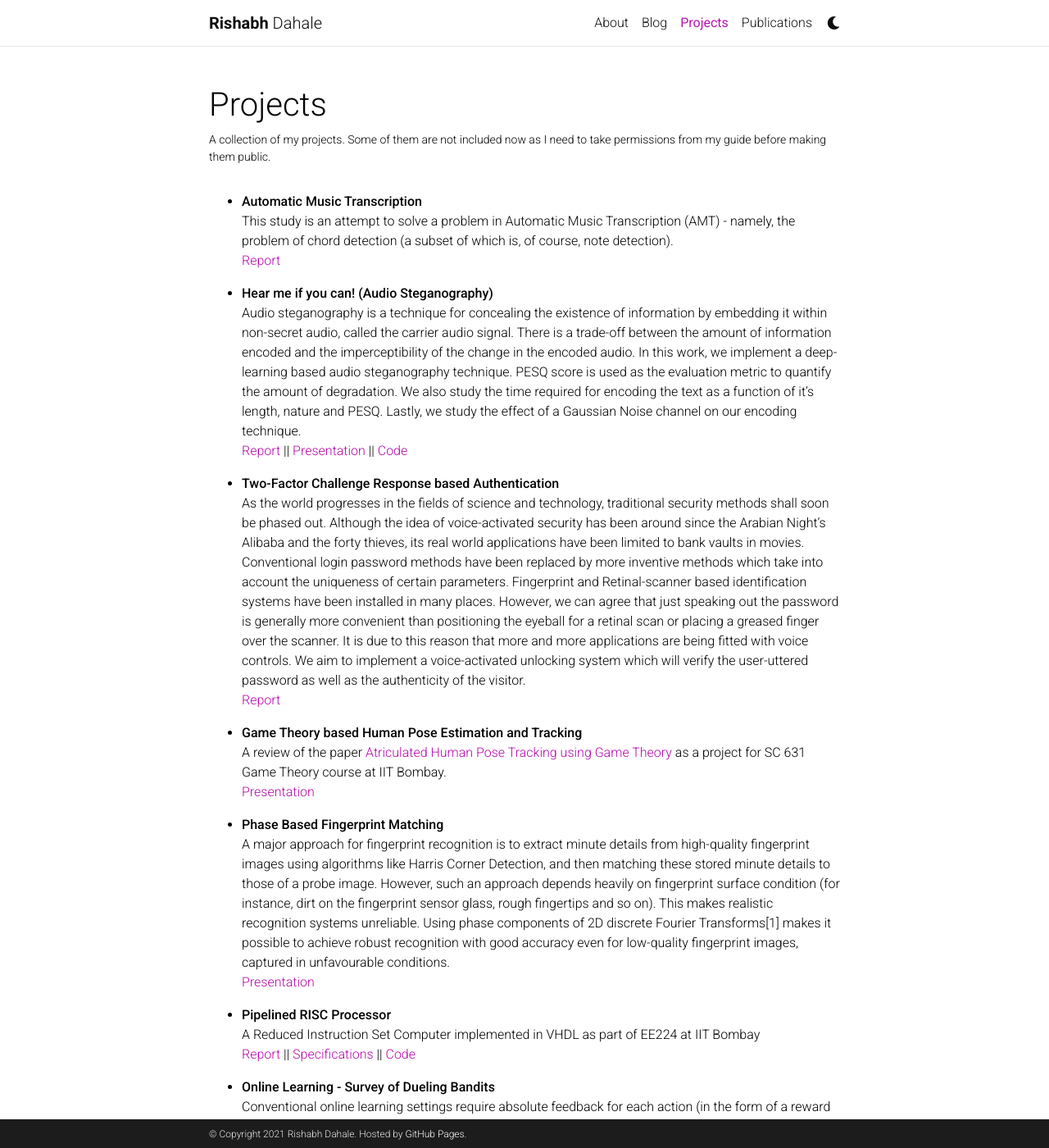
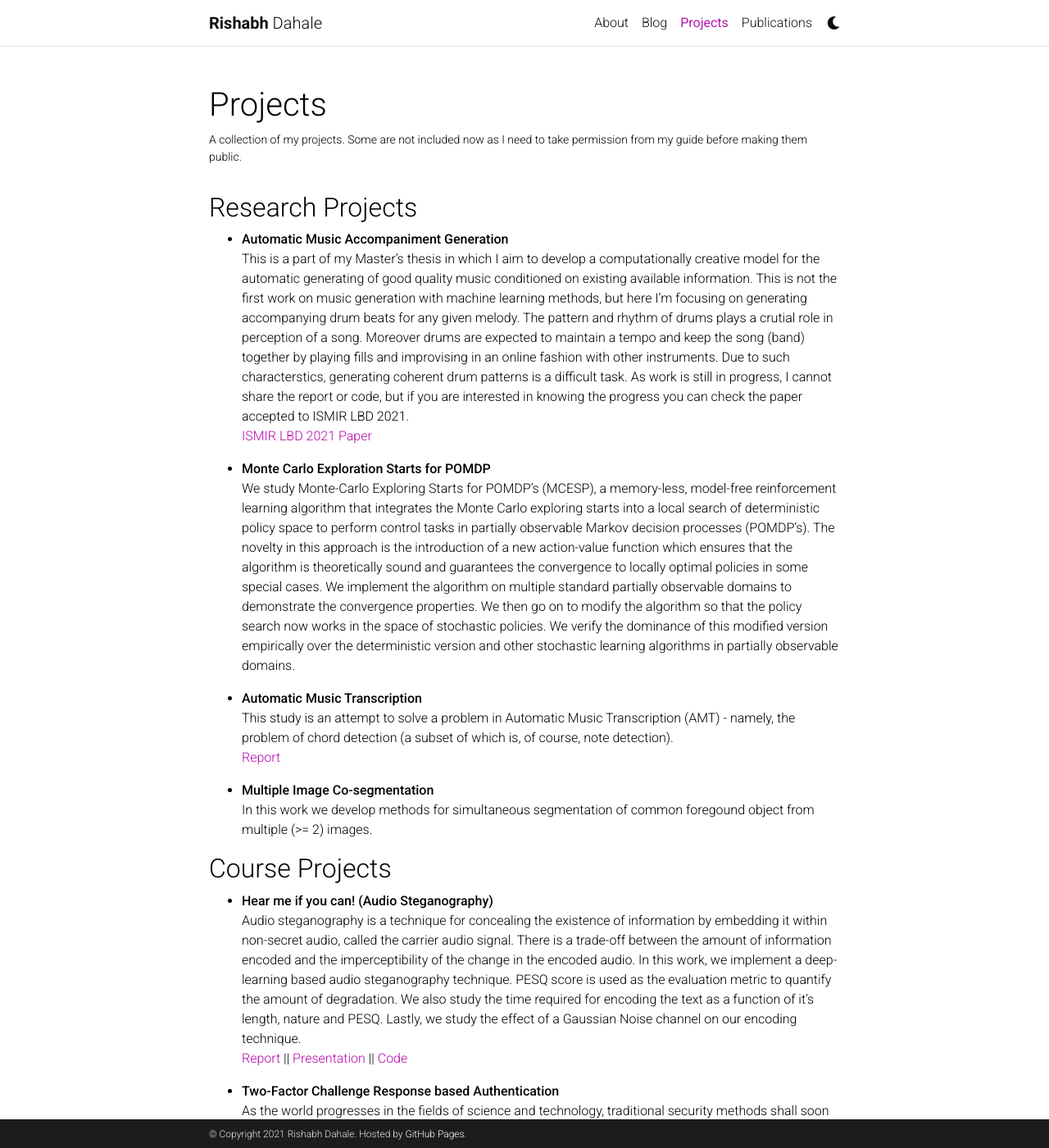
Before and after one commit to RishabhDahale/rishabhdahale1.github.io, a Jekyll site: the page built from _pages/teaching.md, in a window 1280 px wide and 1400 px high. Shown: the whole window at 82% size. Built offline with Jekyll 4.4.1, drawn with Linux system fonts in a browser that asks for light colours; nearby versions of some CDN libraries; comment, search, counter and statistics services are not loaded; a style sheet for code colours, icons or effects is not loaded.

Commit message:
Minor changes

```diff
--- a/_config.yml
+++ b/_config.yml
@@ -235,7 +235,7 @@ jekyll-diagrams:
 # Optional Features
 # -----------------------------------------------------------------------------
 
-enable_google_analytics:    false  # enables google analytics
+enable_google_analytics:    true  # enables google analytics
 enable_panelbear_analytics: false  # enables panelbear analytics
 enable_mansory:             true   # enables automatic project cards arangement
 enable_math:                true   # enables math typesetting (uses MathJax)
--- a/_pages/teaching.md
+++ b/_pages/teaching.md
@@ -2,18 +2,35 @@
 layout: page
 permalink: /projects/
 title: Projects
-description: A collection of my projects. Some of them are not included now as I need to take permissions from my guide before making them public.
+description: A collection of my projects. Some are not included now as I need to take permission from my guide before making them public.
 nav: true
 ---
 
-* <strong>Automatic Music Transcription</strong> <br> This study is an attempt to solve a problem in Automatic Music Transcription (AMT) - namely,
-the problem of chord detection (a subset of which is, of course, note detection). <br>
+<h2> Research Projects </h2>
+
+* <strong>Automatic Music Accompaniment Generation</strong><br>
+This is a part of my Master's thesis in which I aim to develop a computationally creative model for the automatic generating of good quality music conditioned on existing available information. This is not the first work on music generation with machine learning methods, but here I'm focusing on generating accompanying drum beats for any given melody. The pattern and rhythm of drums plays a crutial role in perception of a song. Moreover drums are expected to maintain a tempo and keep the song (band) together by playing fills and improvising in an online fashion with other instruments. Due to such characterstics, generating coherent drum patterns is a difficult task. As work is still in progress, I cannot share the report or code, but if you are interested in knowing the progress you can check the paper accepted to ISMIR LBD 2021.<br>
+[ISMIR LBD 2021 Paper](https://archives.ismir.net/ismir2021/latebreaking/000015.pdf)
+
+* <strong>Monte Carlo Exploration Starts for POMDP</strong><br>
+We study Monte-Carlo Exploring Starts for POMDP’s (MCESP), a memory-less, model-free reinforcement learning algorithm that integrates the Monte Carlo exploring starts into a local search of deterministic policy space to perform control tasks in partially observable Markov decision processes (POMDP’s). The novelty in this approach is the introduction of a new action-value function which ensures that the algorithm is theoretically sound and guarantees the convergence to locally optimal policies in some special cases. We implement the algorithm on multiple standard partially observable domains to demonstrate the convergence properties. We then go on to modify the algorithm so that the policy search now works in the space of stochastic policies. We verify the dominance of this modified version empirically over the deterministic version and other stochastic learning algorithms in partially observable domains.
+
+* <strong>Automatic Music Transcription</strong> <br>
+This study is an attempt to solve a problem in Automatic Music Transcription (AMT) - namely, the problem of chord detection (a subset of which is, of course, note detection). <br>
 [Report](/assets/pdf/AMT_Manual.pdf)
+
+
+* <strong>Multiple Image Co-segmentation</strong><br>
+In this work we develop methods for simultaneous segmentation of common foregound object from multiple (>= 2) images.
+
+
+<h2> Course Projects </h2>
 
 * <strong>Hear me if you can! (Audio Steganography)</strong><br>
 Audio steganography is a technique for concealing the existence of information by embedding it within non-secret audio, called the carrier audio signal. There is a trade-off between the amount of information encoded and the imperceptibility of the change in the encoded audio. In this work, we implement a deep-learning based audio steganography technique. PESQ score is used as the evaluation metric to quantify the amount of degradation. We also study the time required for encoding the text as a function of it’s length, nature and PESQ. Lastly, we study the effect of a Gaussian Noise channel on our encoding technique.
 <br>
 [Report](/assets/pdf/audio_stego.pdf) ||  [Presentation](https://github.com/methi1999/stego-audio/blob/master/final_presentation.pptx) || [Code](https://github.com/methi1999/stego-audio)
+
 
 * <strong>Two-Factor Challenge Response based Authentication</strong><br>
 As the world progresses in the fields of science and technology, traditional security methods shall soon be phased out. Although the idea of voice-activated security has been around since the Arabian Night’s Alibaba and the forty thieves, its real world applications have been limited to bank vaults in movies. Conventional login password methods have been replaced by more inventive methods which take into account the uniqueness of certain parameters. Fingerprint and Retinal-scanner based identification systems have been installed in many places. However, we can agree that just speaking out the password is generally more convenient than positioning the eyeball for a retinal scan or placing a greased finger over the scanner. It is due to this reason that more and more applications are being fitted with voice controls. We aim to implement a voice-activated unlocking system which will verify the user-uttered password as well as the authenticity of the visitor.
@@ -28,7 +45,7 @@ A review of the paper [Atriculated Human Pose Tracking using Game Theory](https:
 * <strong>Phase Based Fingerprint Matching</strong><br>
 A major approach for fingerprint recognition is to extract minute details from high-quality fingerprint images using algorithms like Harris Corner Detection, and then matching these stored minute details to those of a probe image. However, such an approach depends heavily on fingerprint surface condition (for instance, dirt on the fingerprint sensor glass, rough fingertips and so on). This makes realistic recognition systems unreliable. Using phase components of 2D discrete Fourier Transforms[1] makes it possible to achieve robust recognition with good accuracy even for low-quality fingerprint images, captured in unfavourable conditions.
 <br>
-[Presentation](/assets/pdf/CS663_Project_Report.pdf)
+[Report](/assets/pdf/CS663_Project_Report.pdf)
 
 * <strong>Pipelined RISC Processor</strong><br>
 A Reduced Instruction Set Computer implemented in VHDL as part of EE224 at IIT Bombay
@@ -44,6 +61,11 @@ Conventional online learning settings require absolute feedback for each action
 A case studey on the future of 4K televisions done as a part of EE 786 Developments, Trends and Economic Frontiers course at IIT Bombay
 <br>
 [Report](/assets/pdf/Case_Study.pdf)
+
+
+<!-- <h2> Other Projects </h2> -->
+
+
 
 
 <!-- <div class="projects">
```
Also changed, not shown: _pages/about.md (+2 -0 lines), _pages/publications.md (+4 -4 lines).
